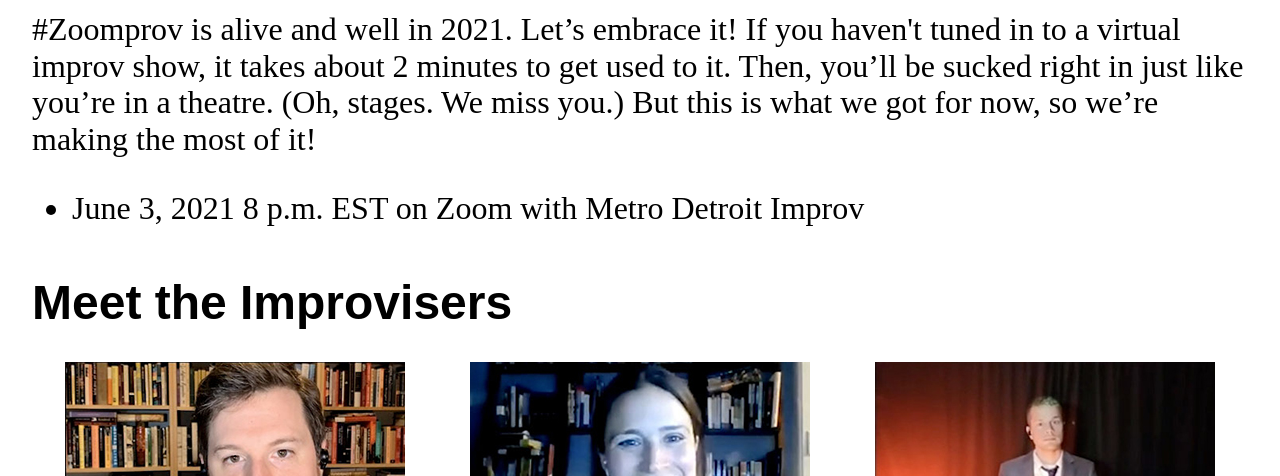
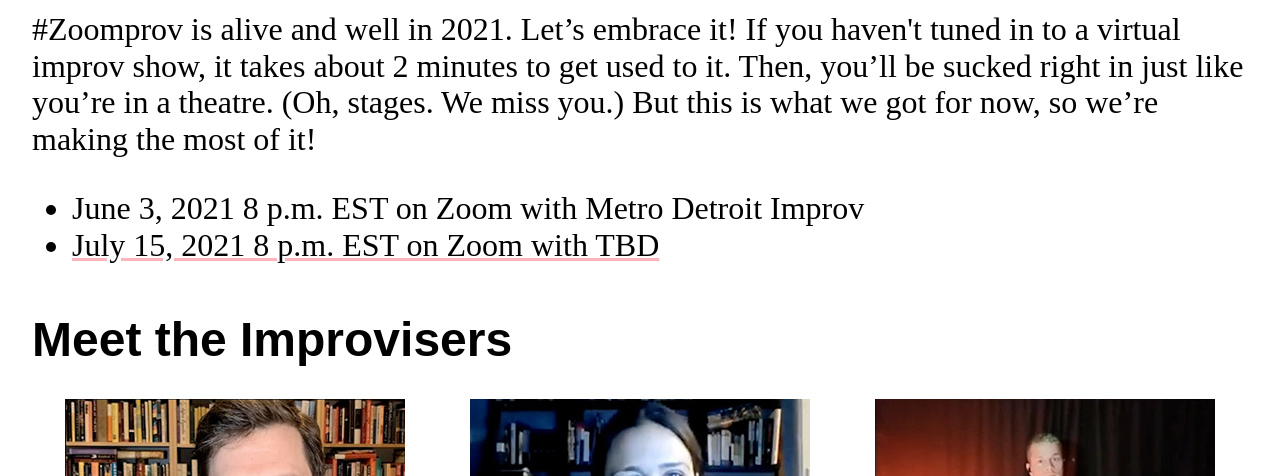
Before and after one commit to the-third-option/thethirdoption.github.io, a plain HTML site: page index.html in a window 1280 px wide. Shown: the part 624-1100 px from the top of the page. Drawn offline with Linux system fonts and the light colour scheme.

Commit message:
Add showdate

```diff
--- a/index.html
+++ b/index.html
@@ -42,6 +42,9 @@
       <ul>
         <li>
           June 3, 2021 8 p.m. EST on Zoom with Metro Detroit Improv
+        </li>
+        <li>
+          <a href="https://umich.zoom.us/j/99155306928">July 15, 2021 8 p.m. EST on Zoom with TBD</a>
         </li>
       </ul>
 
```
